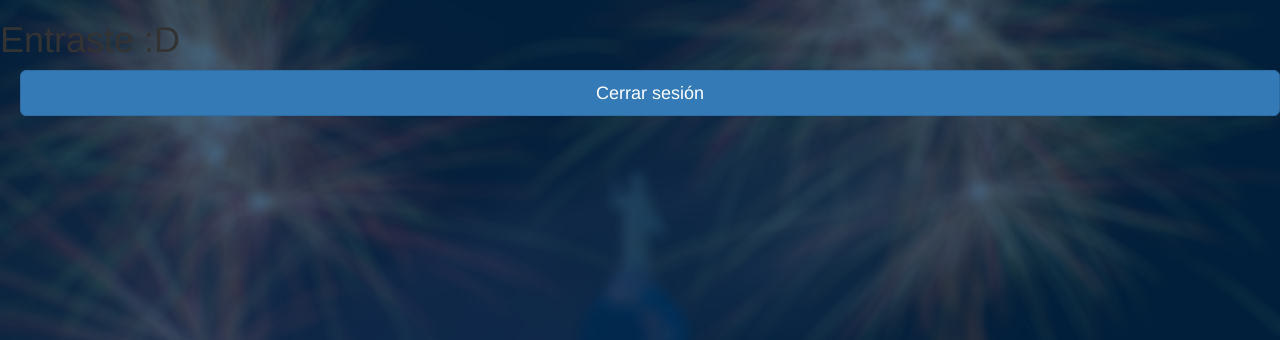
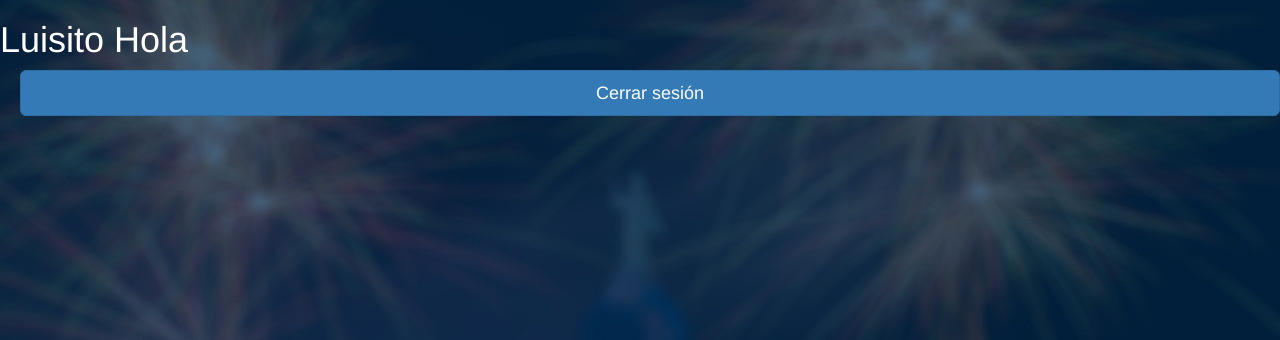
Before and after one commit to jchavezjs/AlcaldiaSanSalvador, a PHP site: page / in a window 1280 px wide. Shown: the part 90-430 px from the top of the page. Run offline with PHP 8.4, Linux system fonts and the light colour scheme; the visitor is signed in with stand-in values (Sample User, id 1).

Commit message:
Cambie Hola
Puse Hola Luisito

```diff
--- a/css/estilos.css
+++ b/css/estilos.css
@@ -43,3 +43,6 @@ button {
 .pad{
 	padding-bottom: 10%;
 }
+.luis{
+	color: white;
+}
--- a/index.php
+++ b/index.php
@@ -30,7 +30,7 @@
 	</header>
 
 	<!--Estructura de login-->
-	<h1>Entraste :D</h1>
+	<h1 class="luis">Luisito Hola</h1>
   <form method="post" action="procesos/logout.php">
     <button class="btn btn-lg btn-primary btn-block" type="submit">Cerrar sesión</button>
   </form>
```
